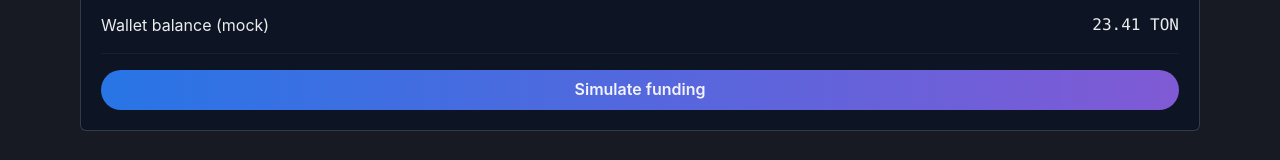
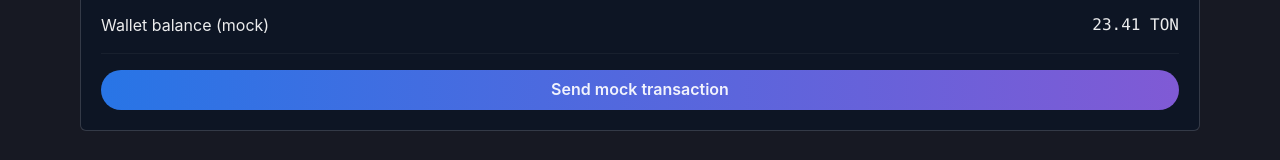
Before and after one commit to mykicktapm-ship-it/tonrodniy, a React (Vite) app in the folder frontend/: page /laboratory in a window 1280 px wide. Shown: the part 721-881 px from the top of the page. Built offline with nearby package versions, Linux system fonts and the light colour scheme.

Commit message:
feat: mock send button flow

```diff
--- a/frontend/src/pages/Laboratory/index.tsx
+++ b/frontend/src/pages/Laboratory/index.tsx
@@ -8,13 +8,85 @@ import {
   Stack,
   Text,
   VStack,
+  useToast,
 } from '@chakra-ui/react';
+import { useCallback, useRef, useState } from 'react';
 import { PageSection } from '../../components/PageSection';
 import { useMockRounds } from '../../hooks/useMockRounds';
 import { StatusBadge } from '../../components/StatusBadge';
+import { sendFakeTransaction } from '../../services/fakeTonService';
 
 export default function LaboratoryPage() {
   const rounds = useMockRounds();
+  const toast = useToast();
+  const toastIdRef = useRef<string | number | undefined>(undefined);
+  const [isSending, setIsSending] = useState(false);
+
+  const handleSendMockTransaction = useCallback(async () => {
+    if (isSending) {
+      return;
+    }
+
+    setIsSending(true);
+    const payload = {
+      to: 'UQMockRoundWallet',
+      amount: 1.5,
+      comment: 'Laboratory funding simulation',
+    };
+    // TODO: swap out fake payload + service with real round contract interaction once ready
+    toastIdRef.current = toast({
+      title: 'Sending mock transaction…',
+      description: 'Simulating TON funding request',
+      status: 'info',
+      duration: null,
+      isClosable: false,
+    });
+
+    try {
+      const response = await sendFakeTransaction(payload);
+      console.debug('[LaboratoryPage] Mock transaction result', response);
+      if (toastIdRef.current) {
+        toast.update(toastIdRef.current, {
+          title: 'Mock transaction confirmed',
+          description: `Hash ${response.hash.slice(0, 10)}…`,
+          status: 'success',
+          duration: 5000,
+          isClosable: true,
+        });
+      } else {
+        toast({
+          title: 'Mock transaction confirmed',
+          description: `Hash ${response.hash.slice(0, 10)}…`,
+          status: 'success',
+          duration: 5000,
+          isClosable: true,
+        });
+      }
+    } catch (error) {
+      const description =
+        error instanceof Error ? error.message : 'Unexpected error while sending mock transaction';
+      if (toastIdRef.current) {
+        toast.update(toastIdRef.current, {
+          title: 'Mock transaction failed',
+          description,
+          status: 'error',
+          duration: 5000,
+          isClosable: true,
+        });
+      } else {
+        toast({
+          title: 'Mock transaction failed',
+          description,
+          status: 'error',
+          duration: 5000,
+          isClosable: true,
+        });
+      }
+    } finally {
+      toastIdRef.current = undefined;
+      setIsSending(false);
+    }
+  }, [isSending, toast]);
 
   return (
     <Stack spacing={8}>
@@ -69,7 +141,9 @@ export default function LaboratoryPage() {
             <Text fontFamily="mono">23.41 TON</Text>
           </HStack>
           <Divider borderColor="whiteAlpha.200" />
-          <Button>Simulate funding</Button>
+          <Button onClick={handleSendMockTransaction} isLoading={isSending} loadingText="Sending">
+            Send mock transaction
+          </Button>
         </VStack>
       </PageSection>
     </Stack>
--- /dev/null
+++ b/frontend/src/services/fakeTonService.ts
@@ -0,0 +1,30 @@
+export interface FakeTransactionPayload {
+  to: string;
+  amount: number;
+  comment?: string;
+}
+
+export interface FakeTransactionResult {
+  hash: string;
+  status: 'success';
+  sentAt: number;
+}
+
+const randomHex = () => Math.random().toString(16).slice(2, 10);
+const wait = (ms: number) => new Promise((resolve) => setTimeout(resolve, ms));
+
+export async function sendFakeTransaction(payload: FakeTransactionPayload): Promise<FakeTransactionResult> {
+  console.debug('[fakeTonService] Sending fake transaction payload', payload);
+  // TODO: replace with tonConnectUI.sendTransaction once the smart-contract flow is wired up
+  const delay = 1200 + Math.floor(Math.random() * 1200);
+  await wait(delay);
+
+  const result: FakeTransactionResult = {
+    hash: `0x${randomHex()}${randomHex()}`,
+    status: 'success',
+    sentAt: Date.now(),
+  };
+
+  console.debug('[fakeTonService] Fake transaction response', result);
+  return result;
+}
```
